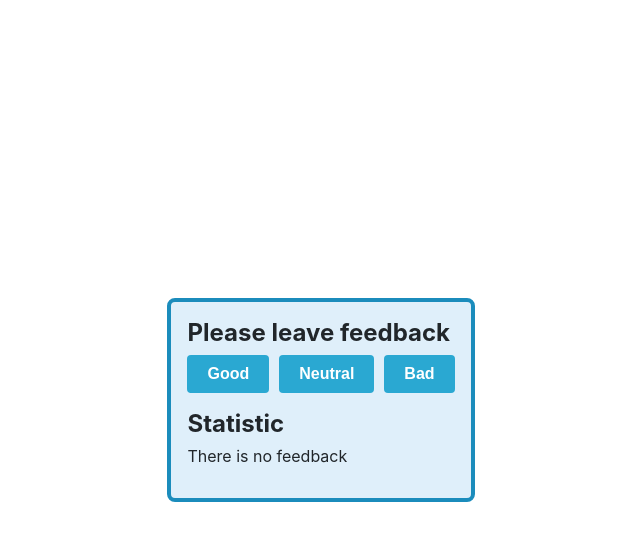
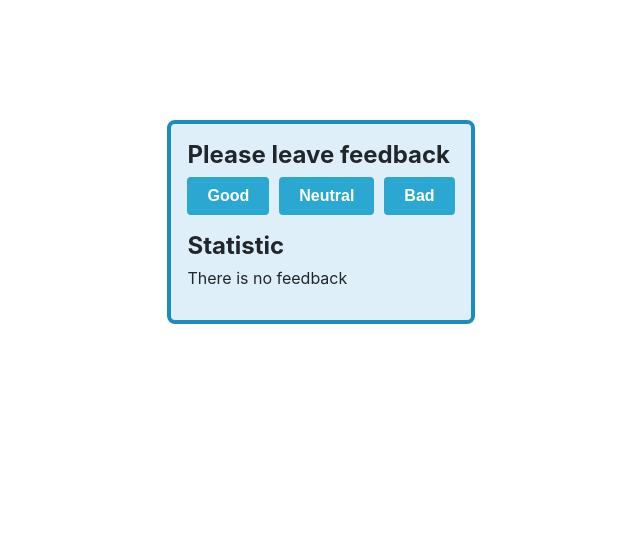
Before and after one commit to aleksp7486/goit-react-hw-02-feedback, a React (Create React App) app: page / in a window 1280 px wide. Shown: the top 540 px of the page, without its empty margins (319-959 px from the left). Built offline with nearby package versions, Linux system fonts and the light colour scheme.

Commit message:
some fixes

```diff
--- a/src/components/App.jsx
+++ b/src/components/App.jsx
@@ -11,8 +11,8 @@ class App extends Component {
     neutral: 0,
     bad: 0,
   };
-  onLeaveFeedback = property => {
-    this.setState(prevState => ({ [property]: prevState[property] + 1 }));
+  onLeaveFeedback = feedback => {
+    this.setState(prevState => ({ [feedback]: prevState[feedback] + 1 }));
   };
   countTotalFeedback = () => {
     return this.state.good + this.state.neutral + this.state.bad;
@@ -24,10 +24,11 @@ class App extends Component {
     return (
       <Box
         display="flex"
-        flexDirection="column"
         justifyContent="center"
-        alignItems="center"
-        width="100vw"
+        alignItems="start"
+        p="120px"
+        m="0 auto"
+        maxWidth="800px"
         height="100vh"
       >
         <Box p={4} bg="bg" border="4px solid #1b8cbc" borderRadius="8px">
--- a/src/index.css
+++ b/src/index.css
@@ -1,7 +1,6 @@
 @import-normalize; /* bring in normalize.css styles */
 
 body {
-  margin: 0;
   font-family: -apple-system, BlinkMacSystemFont, 'Segoe UI', 'Roboto', 'Oxygen',
     'Ubuntu', 'Cantarell', 'Fira Sans', 'Droid Sans', 'Helvetica Neue',
     sans-serif;
```
